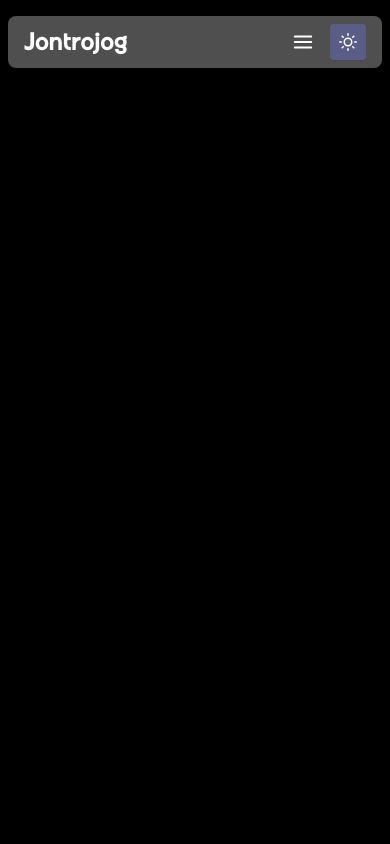
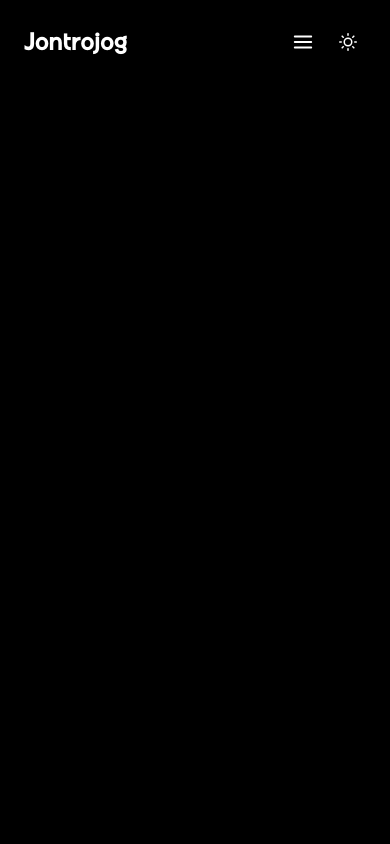
Before and after one commit to afiatamanna06/jontrojog-landing, a Next.js app: page / in a window 390 px wide. Shown: the top 844 px of the page. Built offline with nearby package versions, Linux system fonts and the light colour scheme.

Commit message:
Fix navigation bar button color

```diff
--- a/components/footer/Footer.tsx
+++ b/components/footer/Footer.tsx
@@ -21,6 +21,7 @@ export default function Footer() {
                 <Link
                   key={item.path}
                   href={item.path}
+                  target="_blank"
                   className="bg-black dark:bg-[#ffffffff] rounded-full p-2"
                 >
                   {item.Icon}
--- a/components/navigation/NavigationBar.tsx
+++ b/components/navigation/NavigationBar.tsx
@@ -16,7 +16,7 @@ function NavigationBar() {
   return (
     <nav className={`fixed py-4 px-2 md:px-4 z-[99] w-full ${containerHeight}`}>
       <div
-        className={`relative text-[1.025rem] flex flex-col lg:flex-row px-4 text-sm rounded-lg py-2 items-start lg:items-center bg-[#ffffff4f] w-full justify-between ${containerHeight}`}
+        className={`relative text-[1.025rem] flex flex-col lg:flex-row px-4 text-sm rounded-lg py-2 items-start lg:items-center backdrop-blur-xl bg-[#00000007] dark:bg-[#0000001e] w-full justify-between ${containerHeight}`}
       >
         <div className="flex flex-row items-center justify-between w-[100%]">
           <div className="flex flex-row items-center">
@@ -45,7 +45,7 @@ function NavigationBar() {
                   ? toggleColorMode("dark")
                   : toggleColorMode("light")
               }
-              className="rounded bg-black dark:bg-[#737DFE4f] p-[9px] text-white shadow-sm outline-0 focus-visible:outline-0"
+              className="rounded bg-black p-[9px] text-white shadow-sm outline-0 focus-visible:outline-0"
             >
               {colorMode === "light" ? (
                 <FiSun size={18} />
@@ -82,7 +82,7 @@ function NavigationBar() {
                 ? toggleColorMode("dark")
                 : toggleColorMode("light")
             }
-            className="hidden lg:flex rounded bg-black dark:bg-[#737DFE4f] p-[9px] text-white shadow-sm outline-0 focus-visible:outline-0"
+            className="hidden lg:flex rounded bg-black p-[9px] text-white shadow-sm outline-0 focus-visible:outline-0"
           >
             {colorMode === "light" ? <FiSun size={18} /> : <FiMoon size={18} />}
           </button>
```
